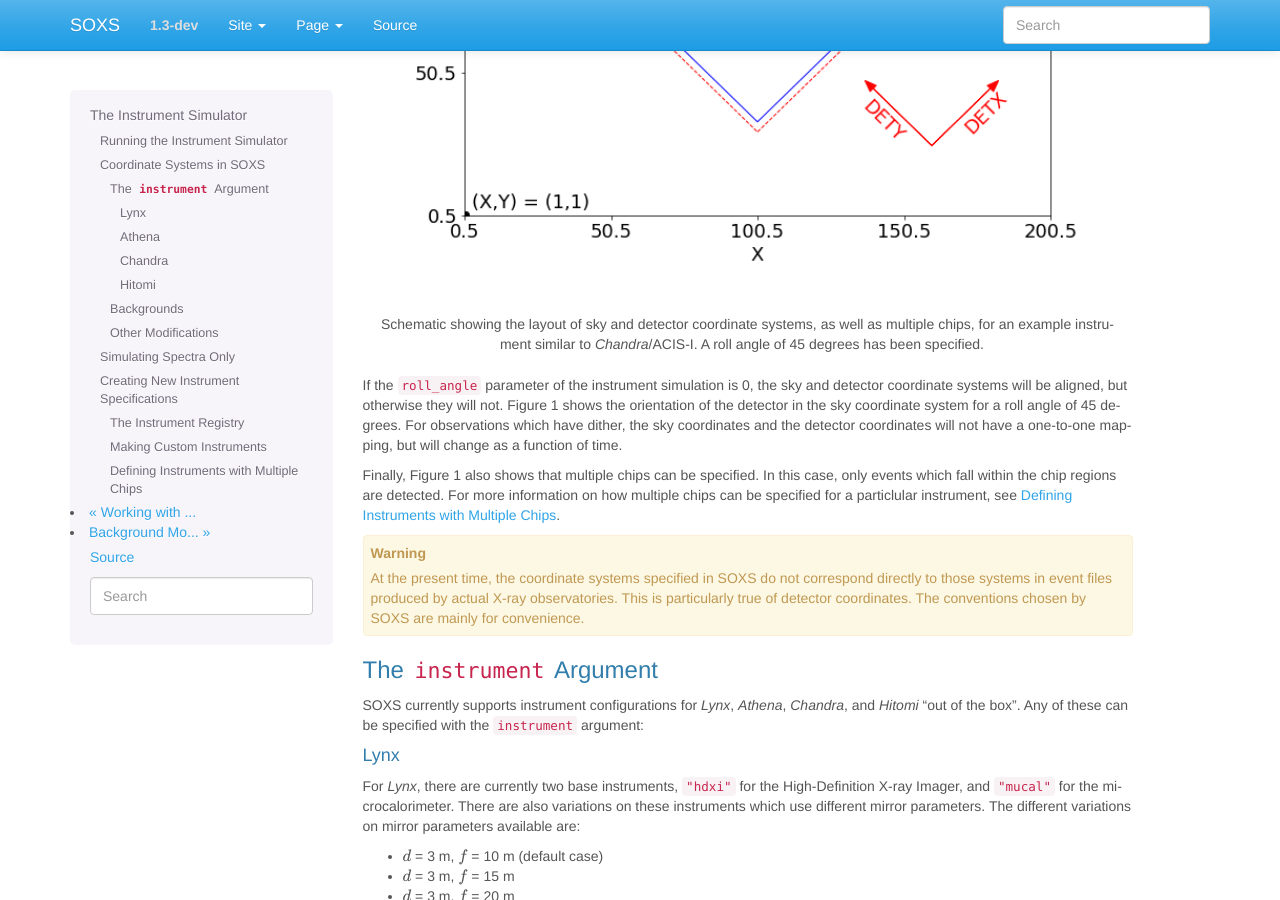
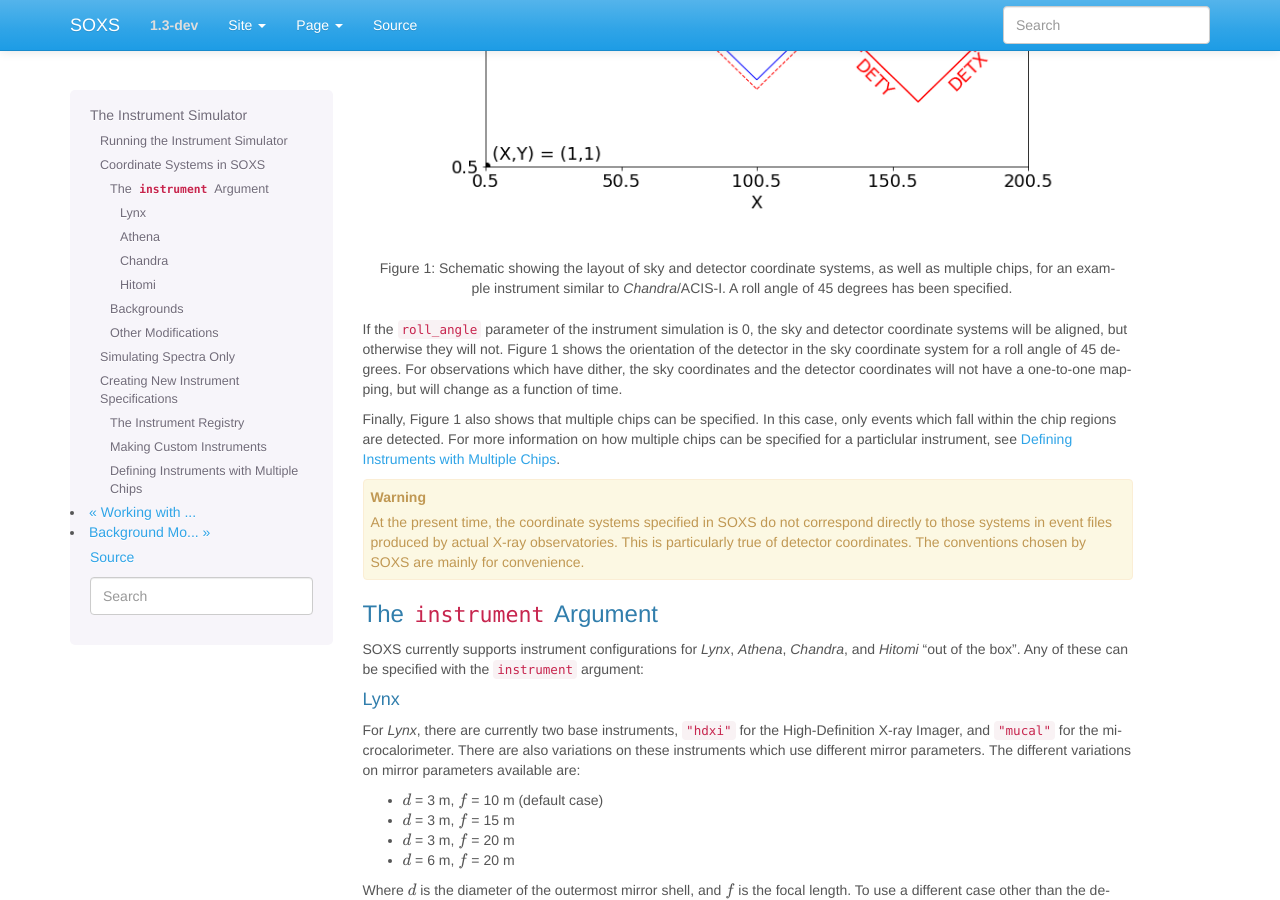
Before and after one commit to lynx-x-ray-observatory/soxs, a Sphinx documentation site: the page built from doc/source/users_guide/instrument.rst, in a window 1280 px wide and 900 px high, scrolled down 1406 px. Built offline with Sphinx 7.4.7, drawn with Linux system fonts in a browser that asks for light colours.

Commit message:
More docs

```diff
--- a/doc/source/users_guide/instrument.rst
+++ b/doc/source/users_guide/instrument.rst
@@ -61,11 +61,11 @@ also shown in Figure 1. In event files and images, standard world coordinate sys
 (WCS) keywords are used to translate between sky coordinates and RA and Dec.
 
 .. figure:: ../images/det_schematic.png
-    :width: 800px
+    :width: 700px
 
-    Schematic showing the layout of sky and detector coordinate systems, as well
-    as multiple chips, for an example instrument similar to *Chandra*/ACIS-I. A
-    roll angle of 45 degrees has been specified.
+    Figure 1: Schematic showing the layout of sky and detector coordinate systems,
+    as well as multiple chips, for an example instrument similar to *Chandra*/ACIS-I.
+    A roll angle of 45 degrees has been specified.
 
 If the ``roll_angle`` parameter of the instrument simulation is 0, the sky and detector
 coordinate systems will be aligned, but otherwise they will not. Figure 1 shows the
```
Also changed, not shown: doc/source/users_guide/event_tools.rst (+97 -0 lines).
